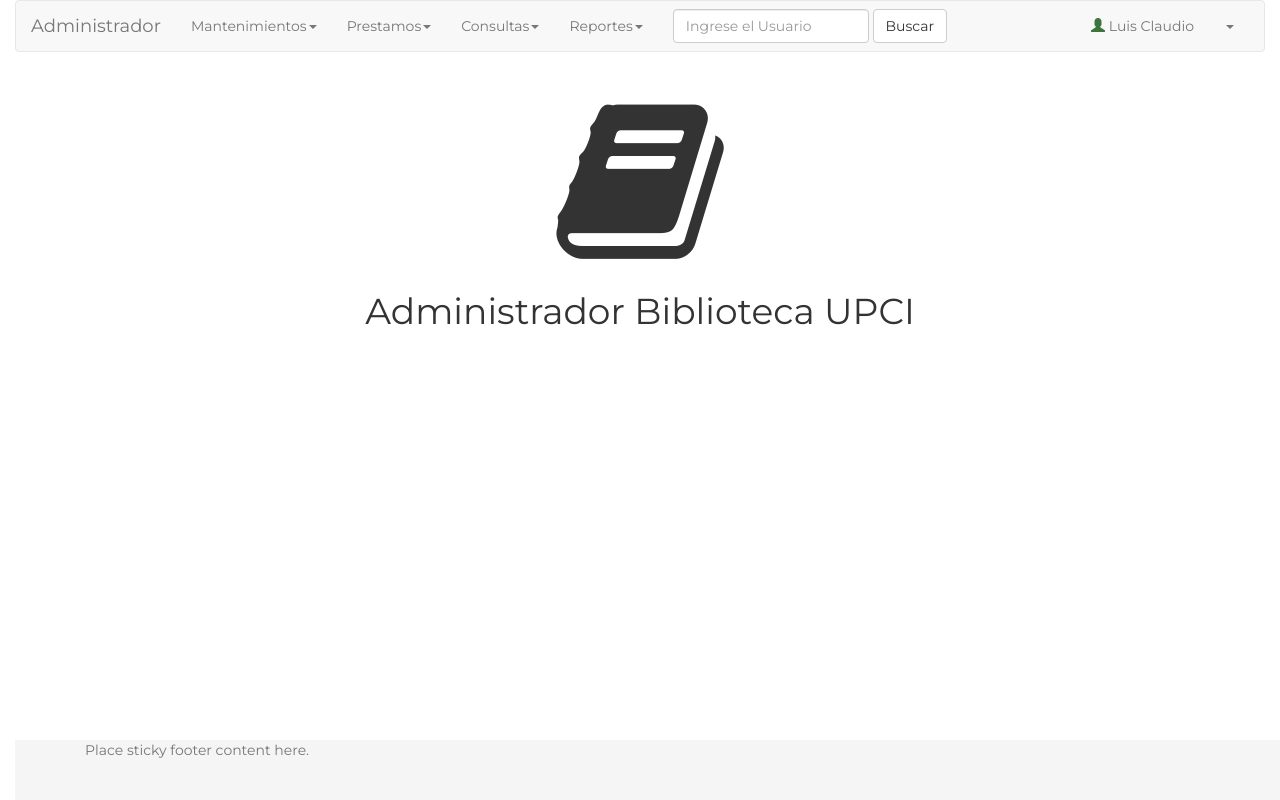
After one commit to claudito/bibliotecaupci, a PHP site: page /biblioteca/admin/home.php in a window 1280 px wide. The commit adds this page. Run offline with PHP 8.4, Linux system fonts and the light colour scheme; some libraries are stand-ins or nearby versions.

Commit message:
add mantenimientos

```diff
--- /dev/null
+++ b/admin/home.php
@@ -0,0 +1,36 @@
+<?php include('../config.php'); ?>
+<!DOCTYPE html>
+<html lang="es">
+<head>
+	<meta charset="UTF-8">
+	<title>Bienvenidos Biblioteca Upci</title>
+<?php include('../templates/enlaces/principal.php'); ?>
+<link rel="stylesheet" href="http://localhost/biblioteca/assets/css/foooter.css">
+</head>
+<body>
+<div class="container-fluid">
+
+<div class="row">
+<div class="col-md-12">
+<?php include('../templates/nav/administrador.php'); ?>
+</div>
+</div>
+
+<div class="row">
+<div class="col-md-12">
+<h1 class="text-center"><i class="fa fa-book fa-5x" aria-hidden="true"></i></h1>
+<h1 class="text-center">Administrador Biblioteca UPCI</h1>
+</div>
+</div>
+
+
+
+<footer class="footer">
+<div class="container">
+<p class="text-muted">Place sticky footer content here.</p>
+</div>
+</footer>
+
+</div>
+</body>
+</html>
--- /dev/null
+++ b/assets/css/foooter.css
@@ -0,0 +1,23 @@
+/* Sticky footer styles
+-------------------------------------------------- */
+html {
+  position: relative;
+  min-height: 100%;
+}
+body {
+  /* Margin bottom by footer height */
+  margin-bottom: 60px;
+}
+.footer {
+  position: absolute;
+  bottom: 0;
+  width: 100%;
+  /* Set the fixed height of the footer here */
+  height: 60px;
+  background-color: #f5f5f5;
+}
+
+
+/* Custom page CSS
+-------------------------------------------------- */
+/* Not required for template or sticky footer method. */
--- a/templates/enlaces/principal.php
+++ b/templates/enlaces/principal.php
@@ -32,3 +32,11 @@ font-family: 'Montserrat', sans-serif;
 }
 </style>
 <!-- Fin Google Fonts -->
+
+
+<!-- Tool Tip -->
+<script type="text/javascript">
+$(function () {
+  $('[data-toggle="tooltip"]').tooltip()
+})
+</script>
--- a/templates/nav/administrador.php
+++ b/templates/nav/administrador.php
@@ -0,0 +1,95 @@
+<nav class="navbar navbar-default">
+  <div class="container-fluid">
+    <!-- Brand and toggle get grouped for better mobile display -->
+    <div class="navbar-header">
+      <button type="button" class="navbar-toggle collapsed" data-toggle="collapse" data-target="#bs-example-navbar-collapse-1" aria-expanded="false">
+        <span class="sr-only">Toggle navigation</span>
+        <span class="icon-bar"></span>
+        <span class="icon-bar"></span>
+        <span class="icon-bar"></span>
+      </button>
+      <a class="navbar-brand" href="#">Administrador</a>
+    </div>
+
+    <!-- Collect the nav links, forms, and other content for toggling -->
+    <div class="collapse navbar-collapse" id="bs-example-navbar-collapse-1">
+      <ul class="nav navbar-nav">
+        <li class="dropdown">
+          <a href="#" class="dropdown-toggle" data-toggle="dropdown" role="button" aria-haspopup="true" aria-expanded="false">Mantenimientos<span class="caret"></span></a>
+          <ul class="dropdown-menu">
+            <li><a href="#">Autores</a></li>
+            <li><a href="">Tipo de Autores</a></li>
+            <li><a href="#">Editorial</a></li>
+            <li><a href="#">Categoria</a></li>
+            <li><a href="#">Idioma</a></li>
+            <li><a href="#">Lugar de Publicación</a></li>
+            <li><a href="#">Palabras Clave</a></li>
+            <li><a href="#">Área Tematica</a></li>
+            <li role="separator" class="divider"></li>
+            <li><a href="#">Cabinas</a></li>
+            <li role="separator" class="divider"></li>
+            <li><a href="#">Facultades</a></li>
+            <li><a href="#">Especialidad</a></li>
+            <li><a href="#">Turnos</a></li>
+            <li><a href="#">Tipo Usuario</a></li>
+          </ul>
+        </li>
+        <li class="dropdown">
+          <a href="#" class="dropdown-toggle" data-toggle="dropdown" role="button" aria-haspopup="true" aria-expanded="false">Prestamos<span class="caret"></span></a>
+          <ul class="dropdown-menu">
+            <li><a href="#">Libros</a></li>
+            <li role="separator" class="divider"></li>
+            <li><a href="">Tesis</a></li>
+            <li role="separator" class="divider"></li>
+            <li><a href="#">Otros Documentos</a></li>
+            <li role="separator" class="divider"></li>
+            <li><a href="#">Cabinas</a></li>
+
+          </ul>
+        </li>
+         <li class="dropdown">
+          <a href="#" class="dropdown-toggle" data-toggle="dropdown" role="button" aria-haspopup="true" aria-expanded="false">Consultas<span class="caret"></span></a>
+          <ul class="dropdown-menu">
+            <li><a href="#">Libros</a></li>
+            <li role="separator" class="divider"></li>
+            <li><a href="">Tesis</a></li>
+            <li role="separator" class="divider"></li>
+            <li><a href="#">Otros Documentos</a></li>
+
+          </ul>
+        </li>
+         <li class="dropdown">
+          <a href="#" class="dropdown-toggle" data-toggle="dropdown" role="button" aria-haspopup="true" aria-expanded="false">Reportes<span class="caret"></span></a>
+          <ul class="dropdown-menu">
+            <li><a href="#">Libros</a></li>
+            <li role="separator" class="divider"></li>
+            <li><a href="">Tesis</a></li>
+            <li role="separator" class="divider"></li>
+            <li><a href="#">Otros Documentos</a></li>
+
+          </ul>
+        </li>
+      </ul>
+      <form class="navbar-form navbar-left">
+        <div class="form-group">
+          <input type="text" class="form-control" placeholder="Ingrese el Usuario">
+        </div>
+        <button type="submit" class="btn btn-default">Buscar</button>
+      </form>
+      <ul class="nav navbar-nav navbar-right">
+        <li><a href="#"><i class="glyphicon glyphicon-user text-success"></i>
+        Luis Claudio</a></li>
+        <li class="dropdown">
+          <a href="#" class="dropdown-toggle" data-toggle="dropdown" role="button" aria-haspopup="true" aria-expanded="false"><span class="caret"></span></a>
+          <ul class="dropdown-menu">
+            <li><a href="#">Configuración</a></li>
+            <li><a href="#">Perfil</a></li>
+            <li><a href="#">Herramientas</a></li>
+            <li role="separator" class="divider"></li>
+            <li><a href="#">Salir</a></li>
+          </ul>
+        </li>
+      </ul>
+    </div><!-- /.navbar-collapse -->
+  </div><!-- /.container-fluid -->
+</nav>
```
Also changed, not shown: README.md, admin/index.php (added), admin/sesion.php (added).
